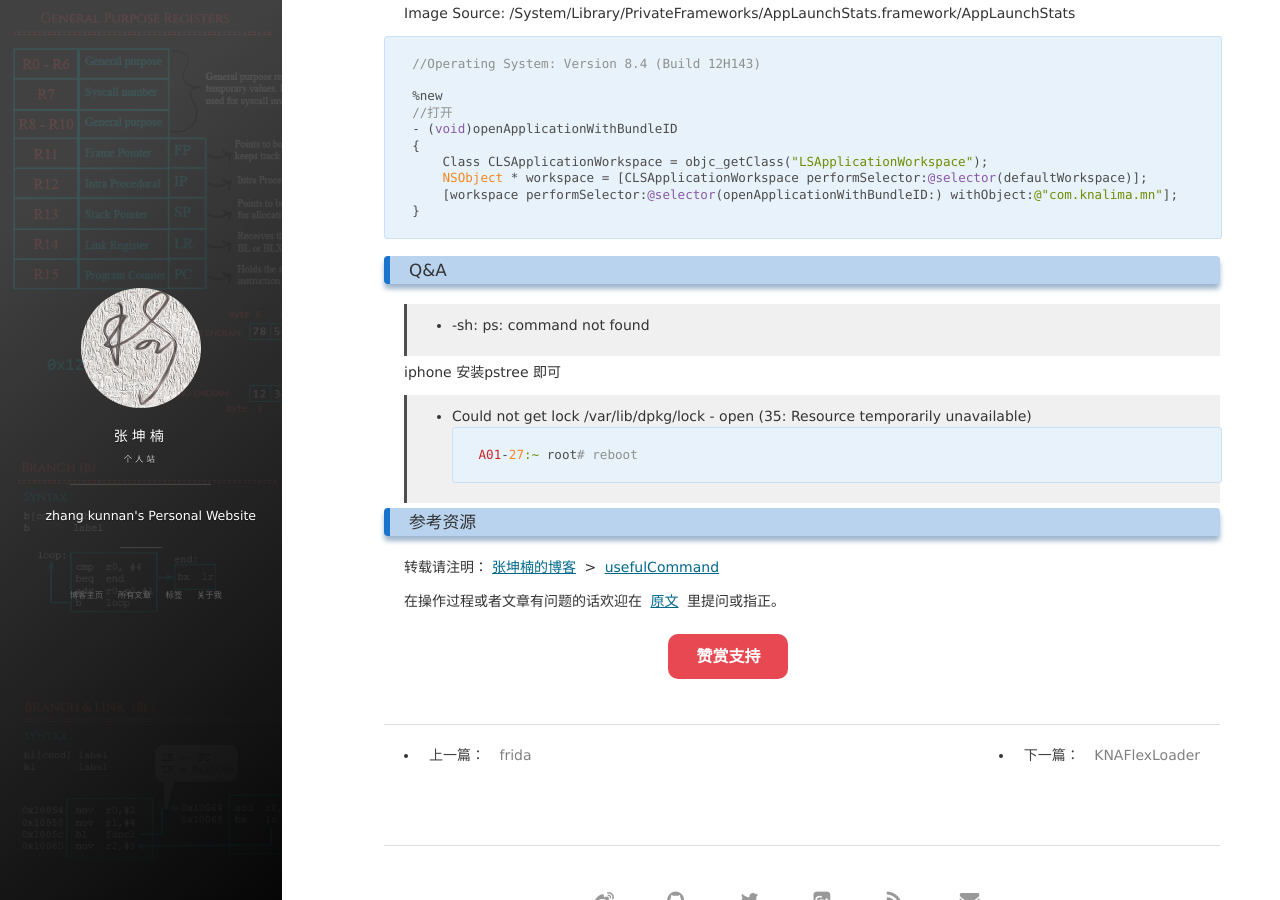
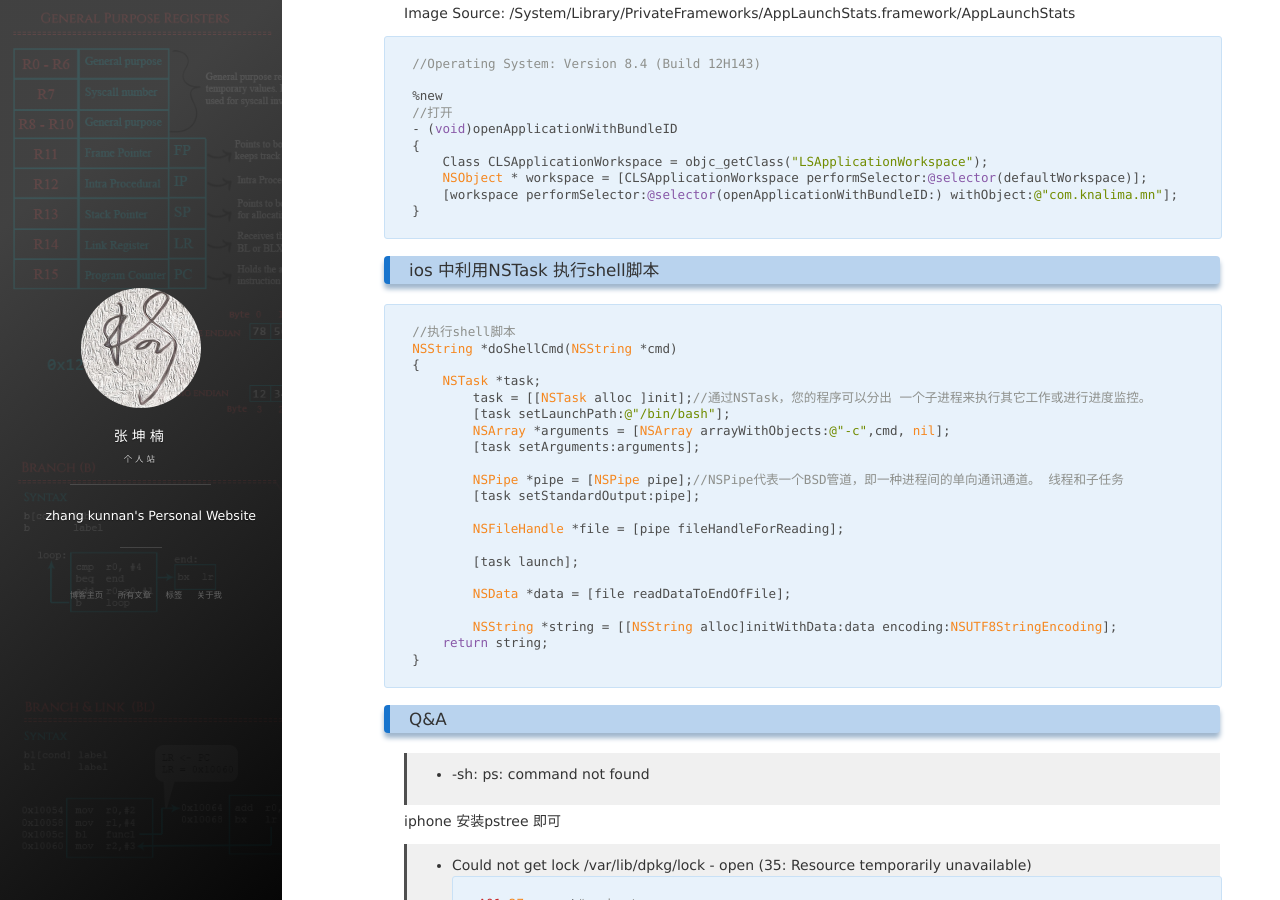
Before and after one commit to zhangkn/zhangkn.github.io, a Jekyll site: the page built from _posts/2017-12-14-usefulCommand.md, in a window 1280 px wide and 900 px high, scrolled down 2061 px. Built offline with Jekyll 4.4.1, drawn with Linux system fonts in a browser that asks for light colours; nearby versions of some CDN libraries; comment, search, counter and statistics services are not loaded.

Commit message:
中利用NSTask

````diff
--- a/_posts/2017-12-14-usefulCommand.md
+++ b/_posts/2017-12-14-usefulCommand.md
@@ -115,6 +115,32 @@ Image Source: /System/Library/PrivateFrameworks/AppLaunchStats.framework/AppLaun
 ```
 
 
+### ios 中利用NSTask 执行shell脚本
+```
+//执行shell脚本
+NSString *doShellCmd(NSString *cmd)
+{
+    NSTask *task;
+	task = [[NSTask alloc ]init];//通过NSTask，您的程序可以分出 一个子进程来执行其它工作或进行进度监控。
+	[task setLaunchPath:@"/bin/bash"];
+	NSArray *arguments = [NSArray arrayWithObjects:@"-c",cmd, nil];
+	[task setArguments:arguments];
+
+	NSPipe *pipe = [NSPipe pipe];//NSPipe代表一个BSD管道，即一种进程间的单向通讯通道。 线程和子任务
+	[task setStandardOutput:pipe];
+
+	NSFileHandle *file = [pipe fileHandleForReading];
+
+	[task launch];
+
+	NSData *data = [file readDataToEndOfFile];
+
+	NSString *string = [[NSString alloc]initWithData:data encoding:NSUTF8StringEncoding];
+    return string;
+}
+```
+
+
 
 ### Q&A
 
````
